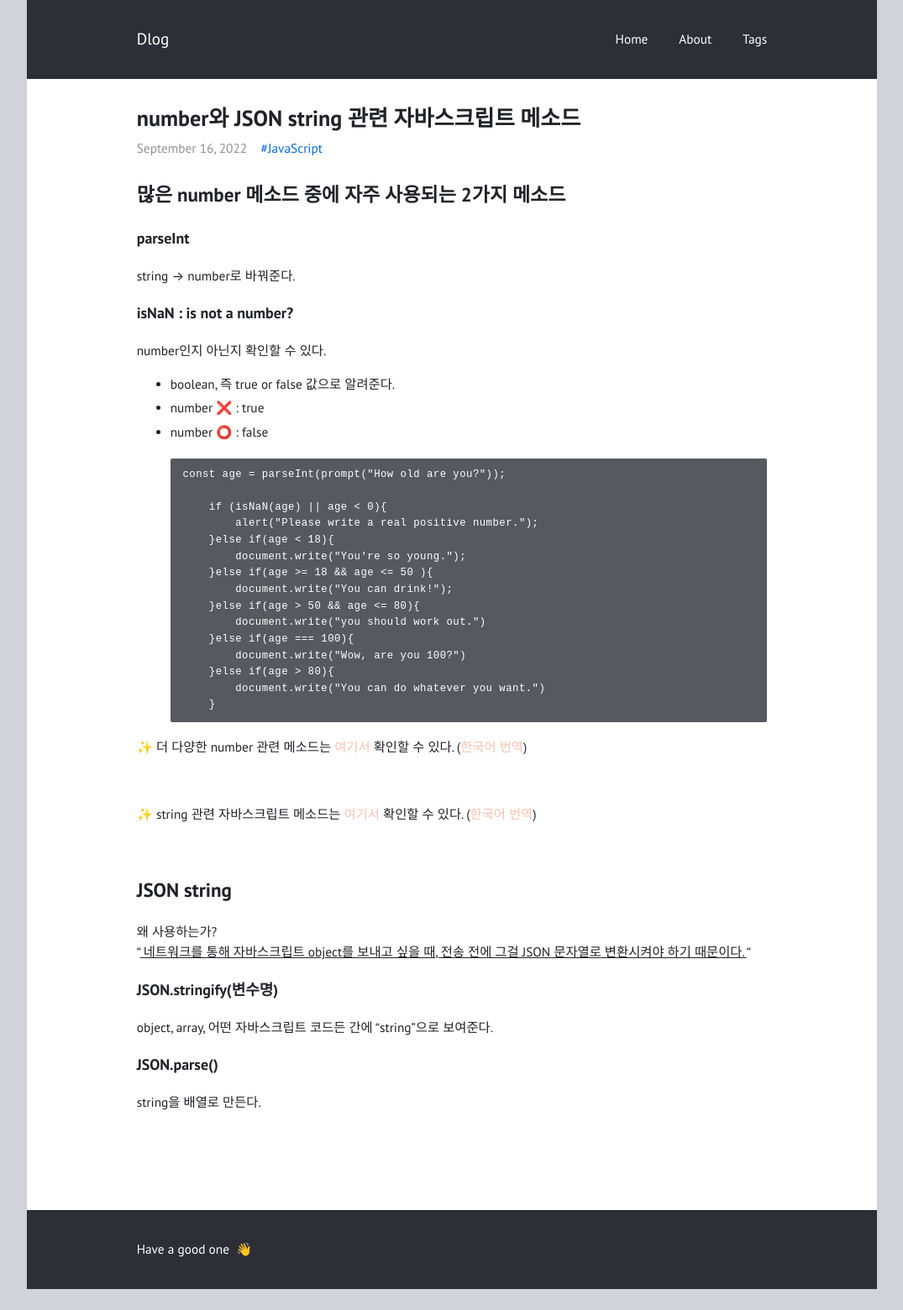
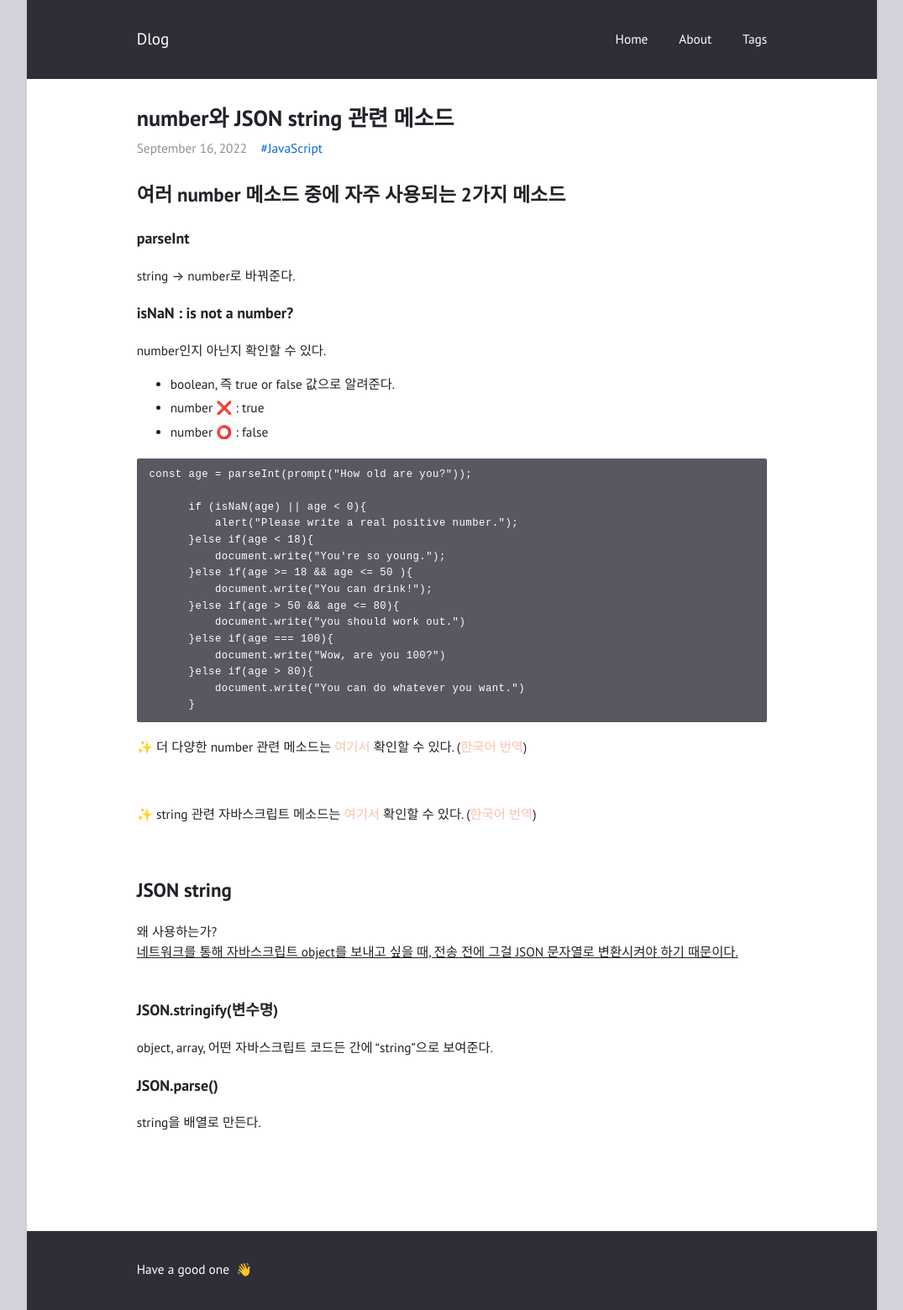
Before and after one commit to feb-dain/feb-dain.github.io, a Jekyll site: the page built from _posts/2022-09-16-js-methods-about-number-and-json-string.md, in a window 1280 px wide. Shown: the whole page at 84% size, without its empty margins (102-1177 px from the left). Built offline with Jekyll 4.4.1, drawn with Linux system fonts in a browser that asks for light colours; comment, search, counter and statistics services are not loaded; before the commit the page ends 1535 px from its top, so only the background shows below that.

Commit message:
Update 2022-09-16-js-methods-about-number-and-json-string.md

````diff
--- a/_posts/2022-09-16-js-methods-about-number-and-json-string.md
+++ b/_posts/2022-09-16-js-methods-about-number-and-json-string.md
@@ -1,10 +1,10 @@
 ---
-title:  "number와 JSON string 관련 자바스크립트 메소드"
+title:  "number와 JSON string 관련 메소드"
 layout: post
 tags: JavaScript
 ---
 
-## 많은 number 메소드 중에 자주 사용되는 2가지 메소드
+## 여러 number 메소드 중에 자주 사용되는 2가지 메소드
 
 ### parseInt
 string → number로 바꿔준다.
@@ -14,6 +14,17 @@ number인지 아닌지 확인할 수 있다.
 - boolean, 즉 true or false 값으로 알려준다.
 - number ❌ : true
 - number ⭕ : false
+
+
+
+
+
+
+
+
+
+
+
 ```
 const age = parseInt(prompt("How old are you?"));
 
@@ -44,7 +55,8 @@ const age = parseInt(prompt("How old are you?"));
 
 ## JSON string
 왜 사용하는가?<br>
-"<u> 네트워크를 통해 자바스크립트 object를 보내고 싶을 때, 전송 전에 그걸 JSON 문자열로 변환시켜야 하기 때문이다. </u>"<br>
+<u> 네트워크를 통해 자바스크립트 object를 보내고 싶을 때, 전송 전에 그걸 JSON 문자열로 변환시켜야 하기 때문이다. </u><br>
+<br>
 
 ### JSON.stringify(변수명)
 object, array, 어떤 자바스크립트 코드든 간에 “string”으로 보여준다.
````
